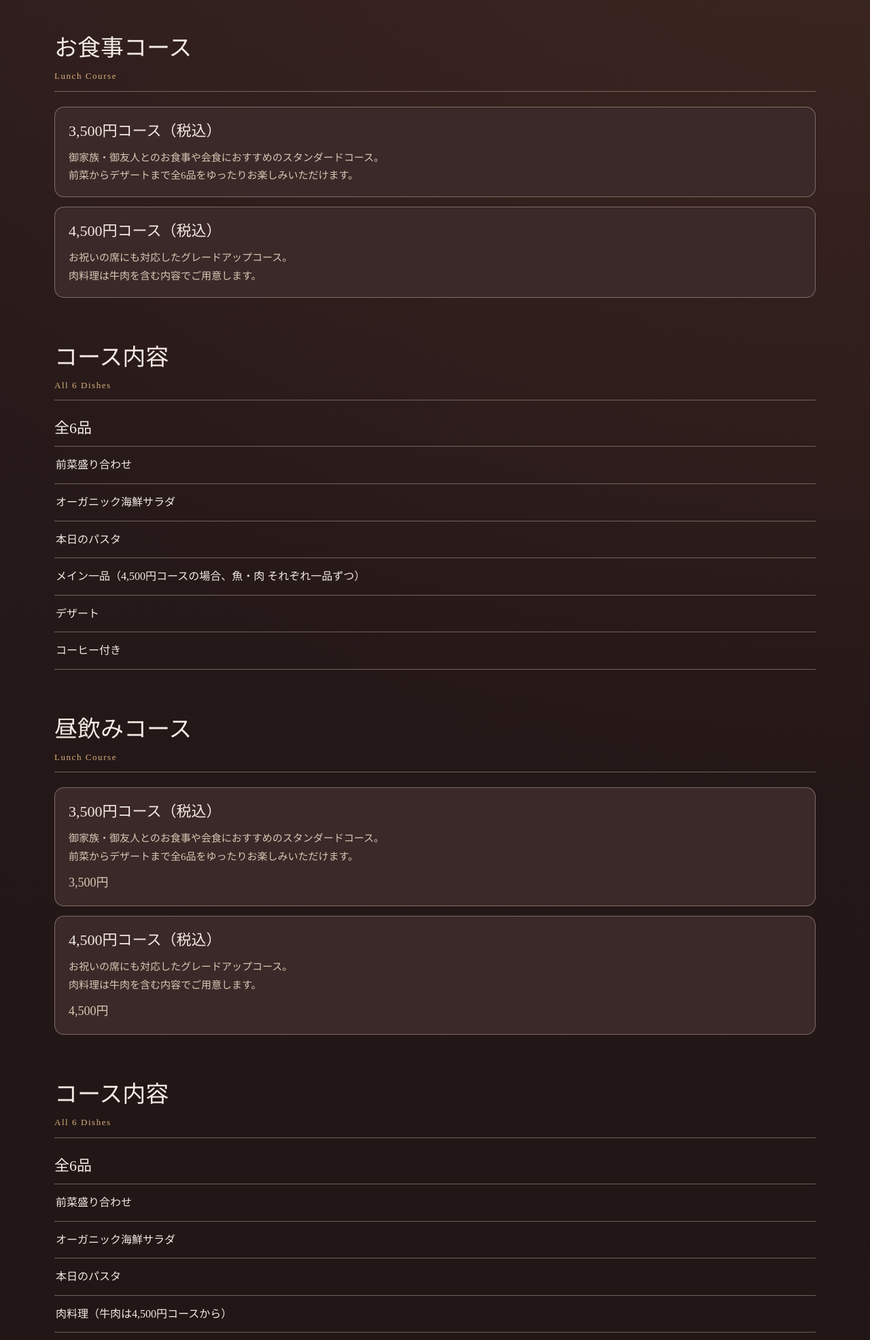
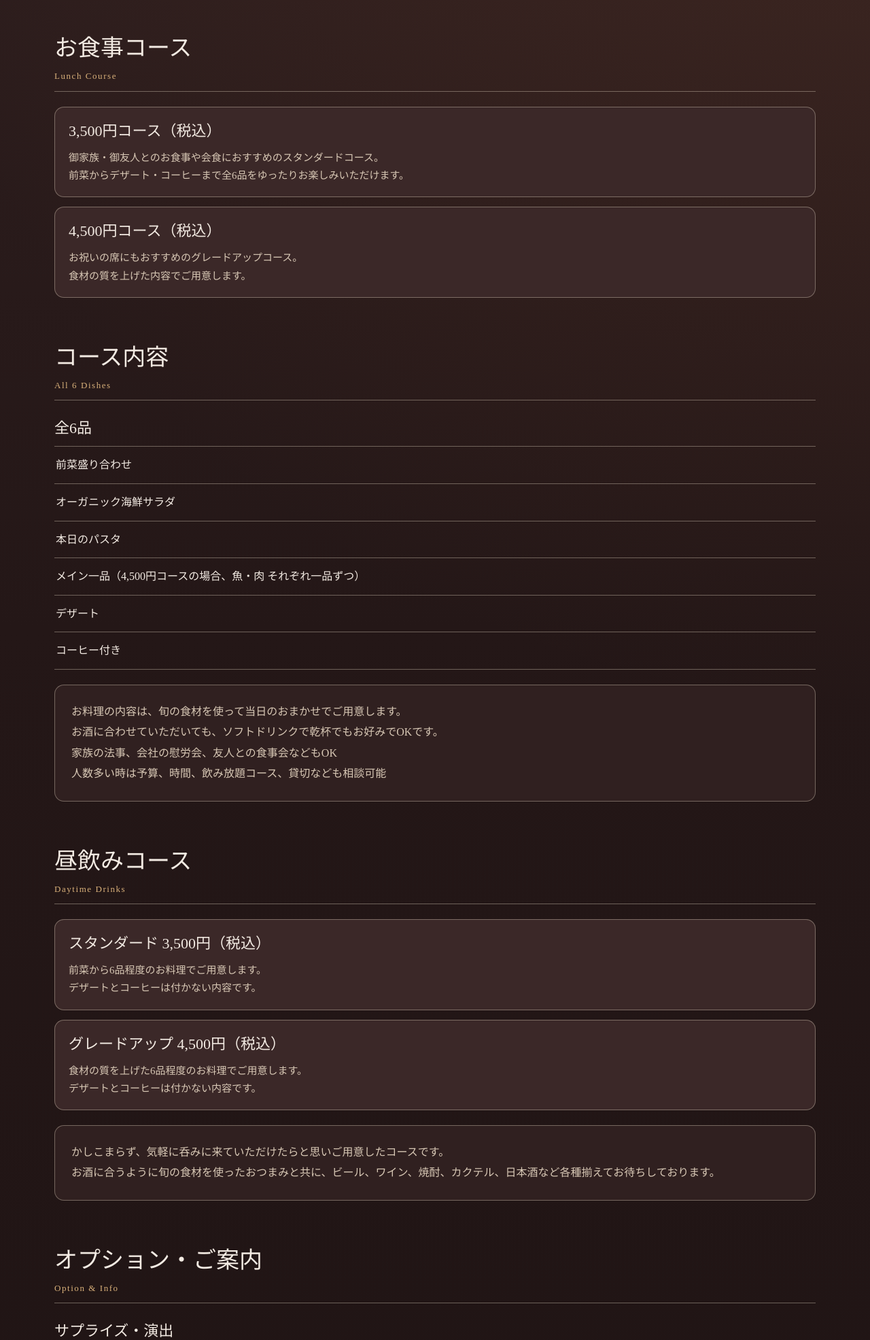
Before and after one commit to norikkun/nishimuraya_soga, a Django app: page /lunch/ in a window 1280 px wide. Shown: the part 424-2395 px from the top of the page at 68% size. Run offline with Django 5.2, Linux system fonts and the light colour scheme; style sheets or scripts are compiled from the project's sources.

Commit message:
ランチメニュー変更

```diff
--- a/templates/nishimuraya/lunch.html
+++ b/templates/nishimuraya/lunch.html
@@ -37,18 +37,19 @@
 					<h3>3,500円コース（税込）</h3>
 					<p>
 						御家族・御友人とのお食事や会食におすすめのスタンダードコース。<br>
-						前菜からデザートまで全6品をゆったりお楽しみいただけます。
+						前菜からデザート・コーヒーまで全6品をゆったりお楽しみいただけます。
 					</p>
 				</article>
 
 				<article class="{{ citem }}">
 					<h3>4,500円コース（税込）</h3>
 					<p>
-						お祝いの席にも対応したグレードアップコース。<br>
-						肉料理は牛肉を含む内容でご用意します。
+						お祝いの席にもおすすめのグレードアップコース。<br>
+						食材の質を上げた内容でご用意します。
 					</p>
 				</article>
 			</div>
+
 		</section>
 
 		<section class="{{ sec }}" id="course-detail">
@@ -69,55 +70,44 @@
 				</ul>
 			</div>
 
-					<section class="{{ sec }}" id="lunch-course">
+			<div class="{{ pbox }} mt-[22px]">
+				<p>
+					お料理の内容は、旬の食材を使って当日のおまかせでご用意します。<br>
+					お酒に合わせていただいても、ソフトドリンクで乾杯でもお好みでOKです。<br>
+					家族の法事、会社の慰労会、友人との食事会などもOK<br>
+					人数多い時は予算、時間、飲み放題コース、貸切なども相談可能
+				</p>
+			</div>
+		</section>
+
+		<section class="{{ sec }}" id="day-drink">
 			<div class="{{ head }}">
 				<h2>昼飲みコース</h2>
-				<p>Lunch Course</p>
+				<p>Daytime Drinks</p>
 			</div>
 
 			<div class="{{ clist }}">
 				<article class="{{ citem }}">
-					<h3>3,500円コース（税込）</h3>
+					<h3>スタンダード 3,500円（税込）</h3>
 					<p>
-						御家族・御友人とのお食事や会食におすすめのスタンダードコース。<br>
-						前菜からデザートまで全6品をゆったりお楽しみいただけます。
+						前菜から6品程度のお料理でご用意します。<br>
+						デザートとコーヒーは付かない内容です。
 					</p>
-					<p class="{{ price_c }}">3,500円</p>
 				</article>
 
 				<article class="{{ citem }}">
-					<h3>4,500円コース（税込）</h3>
+					<h3>グレードアップ 4,500円（税込）</h3>
 					<p>
-						お祝いの席にも対応したグレードアップコース。<br>
-						肉料理は牛肉を含む内容でご用意します。
+						食材の質を上げた6品程度のお料理でご用意します。<br>
+						デザートとコーヒーは付かない内容です。
 					</p>
-					<p class="{{ price_c }}">4,500円</p>
 				</article>
 			</div>
-		</section>
 
-		<section class="{{ sec }}" id="course-detail">
-			<div class="{{ head }}">
-				<h2>コース内容</h2>
-				<p>All 6 Dishes</p>
-			</div>
-
-			<div class="{{ blk_cd }}">
-				<h3>全6品</h3>
-				<ul class="{{ mitems }}">
-					<li><span>前菜盛り合わせ</span><span></span></li>
-					<li><span>オーガニック海鮮サラダ</span><span></span></li>
-					<li><span>本日のパスタ</span><span></span></li>
-					<li><span>肉料理（牛肉は4,500円コースから）</span><span></span></li>
-					<li><span>デザート</span><span></span></li>
-					<li><span>コーヒー付き</span><span></span></li>
-				</ul>
-			</div>
-
-			<div class="{{ pbox }}">
+			<div class="{{ pbox }} mt-[22px]">
 				<p>
-					家族の法事、会社の慰労会、友人との食事会などもOK<br>
-					人数多い時は予算、時間、飲み放題コース、貸切なども相談可能
+					かしこまらず、気軽に呑みに来ていただけたらと思いご用意したコースです。<br>
+					お酒に合うように旬の食材を使ったおつまみと共に、ビール、ワイン、焼酎、カクテル、日本酒など各種揃えてお待ちしております。
 				</p>
 			</div>
 		</section>
```
